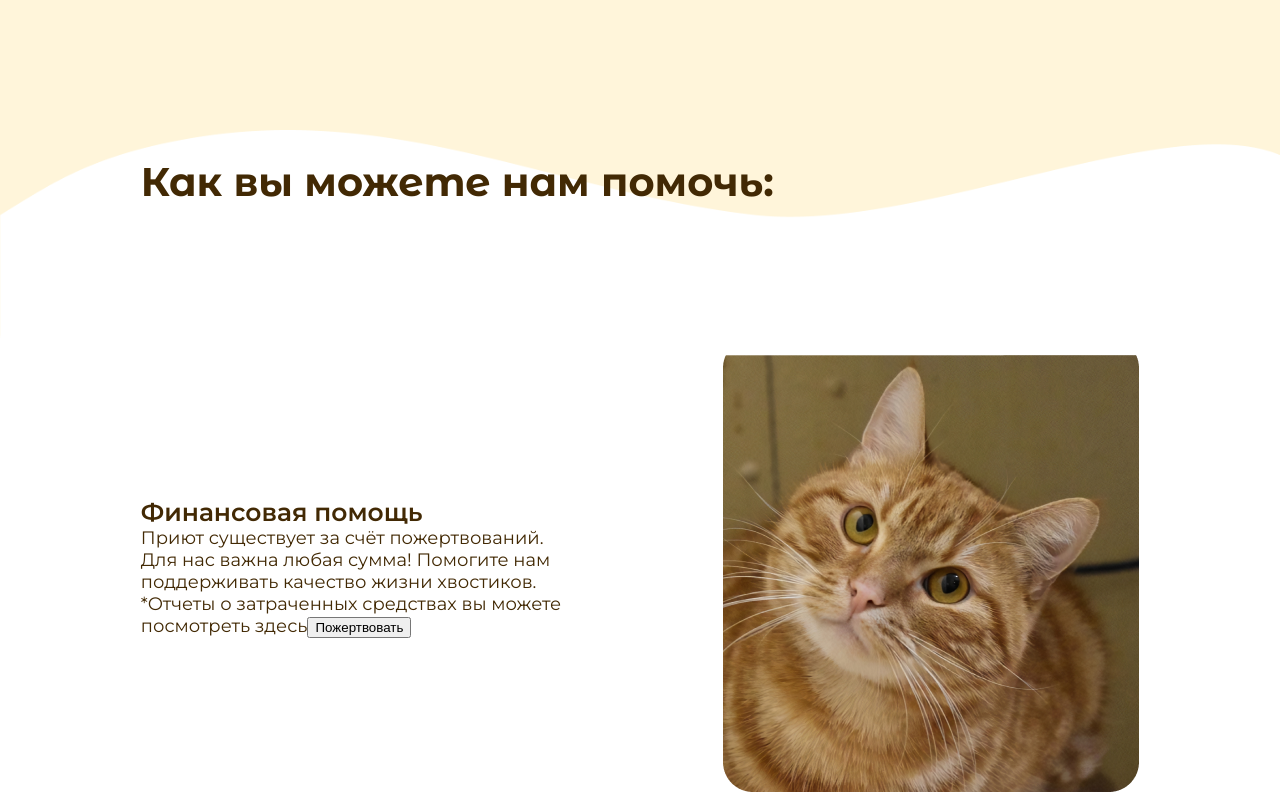
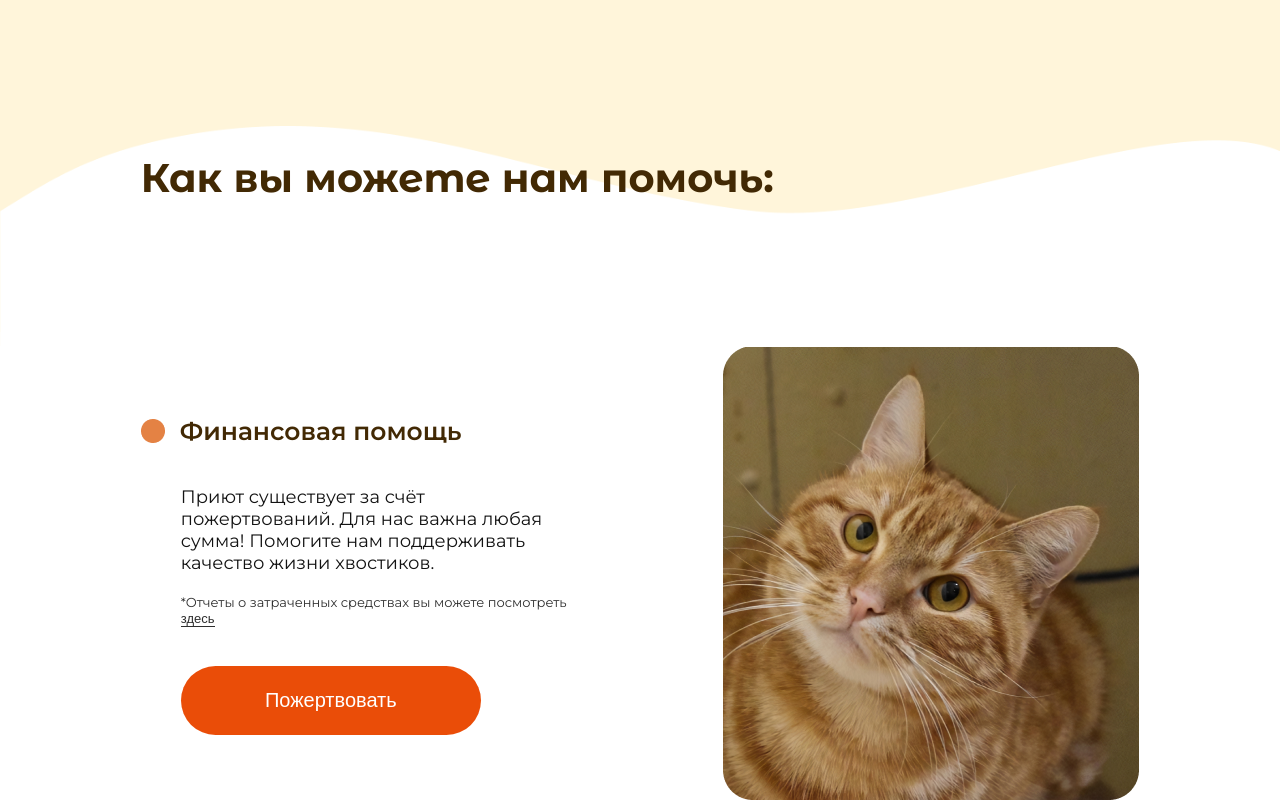
Before and after one commit to eireensid/animal-shelter, a Next.js app: page / in a window 1280 px wide. Shown: the part 2660-3465 px from the top of the page. Built offline with nearby package versions, Linux system fonts and the light colour scheme.

Commit message:
ways to help first card

```diff
--- a/pages/index.js
+++ b/pages/index.js
@@ -102,7 +102,7 @@ export default function Index(title='Home Page') {
           </div>
         </div>
         <div className={`${styles.waveBlock} ${styles.waveSecond}`}>
-          <img className={styles.wave} src="/img/white-wave.png" />
+          <img className={styles.wave} src="/img/white-wave-cut1.png" />
         </div>
         <h2 className={styles.waysToHelpTitle}>Как вы можете нам помочь:</h2>
       </div>
@@ -112,13 +112,18 @@ export default function Index(title='Home Page') {
       <div className={`${styles.waysToHelpBlock} ${styles.pagePaddings}`}>
         <div className={styles.waysToHelp}>
           <div className={styles.waysToHelpDesc}>
-            <h3>Финансовая помощь</h3>
-            <p>Приют существует за счёт пожертвований. Для нас важна любая сумма! Помогите нам поддерживать качество жизни хвостиков.</p>
-            <span>*Отчеты о затраченных средствах вы можете посмотреть здесь</span>
-            <button>Пожертвовать</button>
+            <div className={styles.waysToHelpDescTitleWrapper}>
+              <img src="/img/ways-to-help/ellipse.png"/>
+              <h3>Финансовая помощь</h3>
+            </div>
+            <div className={styles.waysToHelpDescBtnWrapper}>
+              <p>Приют существует за счёт пожертвований. Для нас важна любая сумма! Помогите нам поддерживать качество жизни хвостиков.</p>
+              <span className={styles.spendingsReport}>*Отчеты о затраченных средствах вы можете посмотреть <span>здесь</span></span>
+              <button>Пожертвовать</button>
+            </div>
           </div>
           <div>
-            <img src="/img/ways-to-help/financial-help.png" alt=""/>
+            <img src="/img/ways-to-help/financial-help.png" alt="финансовая помощь"/>
           </div>
         </div>
       </div>
--- a/styles/index.module.scss
+++ b/styles/index.module.scss
@@ -130,7 +130,7 @@
 
 .bubbleBlock {
   position: relative;
-  padding-bottom: 372px;
+  padding-bottom: 380px;
 }
 .photoForPhraseBubbleWrapper {
   position: relative;
@@ -155,11 +155,11 @@
   margin-top: 25px;
 }
 .waveSecond {
-  bottom: -1%;
+  bottom: -0.25%;
 }
 .waysToHelpTitle {
   position: absolute;
-  bottom: 5.8%;
+  bottom: 6.28%;
 }
 
 
@@ -175,3 +175,27 @@
 .waysToHelpDesc {
   flex-basis: 44%;
 }
+.waysToHelpDescTitleWrapper {
+  display: flex;
+  align-items: center;
+  padding-bottom: 40px;
+}
+.waysToHelpDescTitleWrapper img {
+  padding-right: 15px;
+}
+.spendingsReport {
+  display: inline-block;
+  padding: {
+    top: 20px;
+    bottom: 40px;
+  }
+  color: #2E2E2E;
+  font-size: 13px;
+}
+.spendingsReport span {
+  border-bottom: 1px solid #2E2E2E;
+  font-family: 'Montserrat Medium', sans-serif;
+}
+.waysToHelpDescBtnWrapper {
+  padding-left: 40px;
+}
--- a/styles/main.scss
+++ b/styles/main.scss
@@ -22,6 +22,21 @@ img {
 }
 p {
   margin: 0;
+  color: #131313;
+}
+
+button {
+  background: #EA4D08;
+  border: none;
+  color: #fff;
+  border-radius: 100px;
+  font-size: 20px;
+  font-family: 'Montserrat Medium', sans-serif;
+  padding: {
+    top: 23px;
+    bottom: 23px;
+  }
+  width: 300px;
 }
 
 // Desktop styles
```
Also changed, not shown: public/img/white-wave-cut1.png (added).
